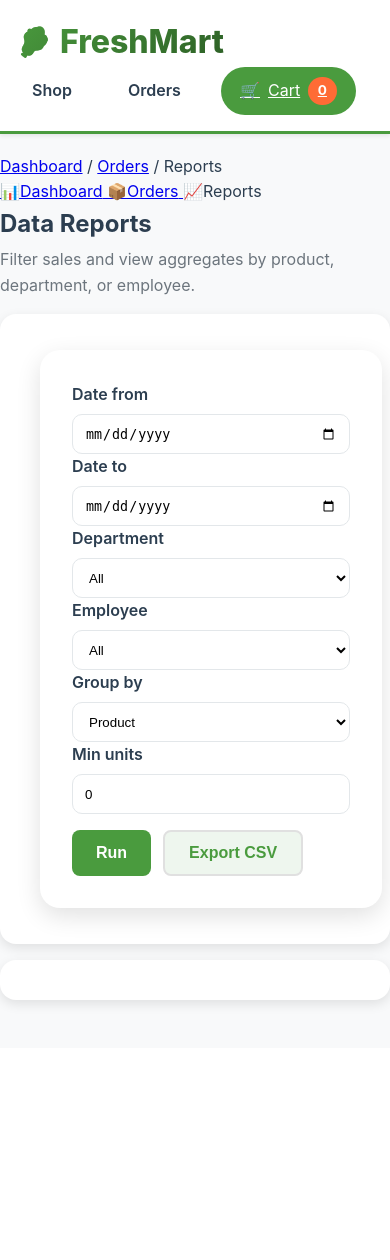
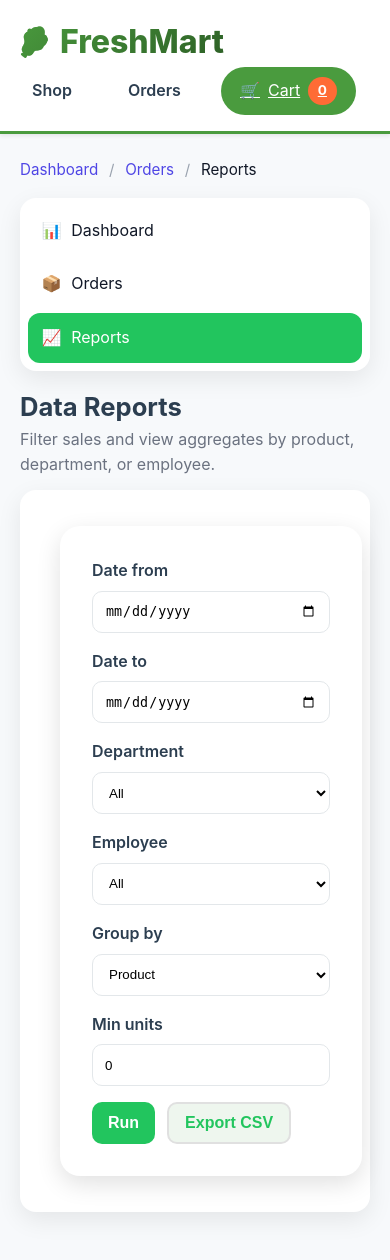
Before and after one commit to Git-cpu17/Point_Of_Sales-system-, a Flask app: page /reports in a window 390 px wide; the page is wider, and only the part inside the window is pictured. Before the commit the page ends 1008 px from the top of that part, so only its background shows below. Run offline with Flask 3, Linux system fonts and the light colour scheme; the visitor is signed in with stand-in values (Sample User, id 1); data that the repository does not hold is empty; parts of the project's set-up code (start-up, migrations or seed data) failed here and were passed over.

Commit message:
Update style.css

```diff
--- a/static/css/style.css
+++ b/static/css/style.css
@@ -834,83 +834,110 @@ form a:hover {
   .sidebar-item { white-space: nowrap; }
 }
 
-.reports-page { padding-block: 1.25rem 3rem; }
+.reports-page{
+  padding: 1.25rem 0 3rem 0;
+  background: #f7f9fb;
+}
 
-.reports-layout {
+.reports-container{
+  max-width: 1200px;
+  margin: 0 auto;
+  padding: 0 20px;
+}
+
+.reports-breadcrumbs{
+  font-size: .95rem;
+  color: #6b7280;
+  margin: .25rem 0 1rem 0;
+}
+.reports-breadcrumbs a{ color: #4f46e5; text-decoration: none; }
+.reports-breadcrumbs .sep{ margin: 0 .4rem; color:#9aa3af; }
+.reports-breadcrumbs .current{ color: #111827; }
+
+.reports-grid{
   display: grid;
   grid-template-columns: 260px 1fr;
   gap: 1.25rem;
 }
 
-.reports-sidebar .reports-nav .nav-item.active {
-  background: var(--primary-green);
-  color: #fff;
+.reports-sidebar{}
+.reports-menu{
+  background:#fff;
+  border-radius:16px;
+  box-shadow: 0 8px 24px rgba(0,0,0,.08);
+  padding: .5rem;
+  display: grid;
+  gap: .25rem;
+}
+.reports-menu .menu-item{
+  display:flex; align-items:center; gap:.6rem;
+  padding:.75rem .85rem;
+  border-radius:12px;
+  color:#111827; text-decoration:none;
+}
+.reports-menu .menu-item:hover{ background:#f3f4f6; }
+.reports-menu .menu-item.is-active{
+  background: #22c55e; color:#fff;
 }
 
-.reports-shell {
-  margin: 0 0 1.25rem 0;
-  padding: 0;
-  background: transparent;
-  box-shadow: none;
-  border-radius: 0;
+.reports-main{}
+
+.reports-header{
+  margin-bottom: .75rem;
+}
+.reports-header h1{
+  font-size:1.6rem; line-height:1.25; margin:0 0 .25rem 0;
+}
+.reports-header p{
+  margin:0; color:#6b7280;
 }
 
-.reports-card {
-  width: 100%;
-  background: #fff;
-  border-radius: 16px;
-  box-shadow: var(--shadow-md);
+.reports-card{
+  background:#fff;
+  border-radius:16px;
+  box-shadow: 0 8px 24px rgba(0,0,0,.08);
   padding: 1.25rem 1.5rem;
 }
 
-.reports-header h1 {
-  font-size: 1.5rem;
-  margin: 0 0 .25rem 0;
+.reports-form{ width:100%; }
+.reports-form .form-row{
+  display:grid;
+  grid-template-columns: repeat(6, minmax(150px, 1fr));
+  gap: 1rem;
+  align-items:end;
 }
 
-.reports-header p {
-  margin: 0 0 1rem 0;
-  color: var(--text-light);
-}
-
-.filters-row {
-  display: grid;
-  grid-template-columns: repeat(6, minmax(160px, 1fr));
-  gap: 1rem;
-  align-items: end;
-}
-
-.reports-form .field label {
-  display: block;
-  font-weight: 600;
-  margin-bottom: .4rem;
+.reports-form .field label{
+  display:block;
+  font-weight:600;
+  margin-bottom:.45rem;
 }
 
 .reports-form .field input,
-.reports-form .field select {
-  width: 100%;
-  height: 40px;
-  padding: .5rem .75rem;
-  border: 1px solid #e3e7ea;
-  border-radius: 10px;
-  background: #fff;
+.reports-form .field select{
+  width:100%;
+  height:42px;
+  padding:.5rem .75rem;
+  border:1px solid #e3e7ea;
+  border-radius:10px;
+  background:#fff;
 }
 
-.actions-row {
-  display: flex;
-  gap: .75rem;
-  margin-top: 1rem;
+.actions-row{
+  display:flex; gap:.75rem; margin-top:1rem;
 }
+.btn{ display:inline-flex; align-items:center; justify-content:center;
+      height:42px; padding:0 1rem; border-radius:10px; border:0; cursor:pointer; }
+.btn.primary{ background:#22c55e; color:#fff; }
+.btn.secondary{ background:#eef6ee; color:#22c55e; }
 
-.actions-row .btn.primary { background: var(--primary-green); color: #fff; }
-.actions-row .btn.secondary { background: #eef6ee; color: var(--primary-green); }
+.results-card{ margin-top:1rem; }
+#reportResults:empty{ display:none; }
 
-.results-card { margin-top: 1rem; }
-
-@media (max-width: 1200px) {
-  .filters-row { grid-template-columns: repeat(3, minmax(160px, 1fr)); }
+@media (max-width: 1100px){
+  .reports-form .form-row{ grid-template-columns: repeat(3, minmax(160px,1fr)); }
 }
-@media (max-width: 700px) {
-  .reports-layout { grid-template-columns: 1fr; }
-  .filters-row { grid-template-columns: 1fr; }
+@media (max-width: 720px){
+  .reports-grid{ grid-template-columns: 1fr; }
+  .reports-form .form-row{ grid-template-columns: 1fr; }
 }
```
